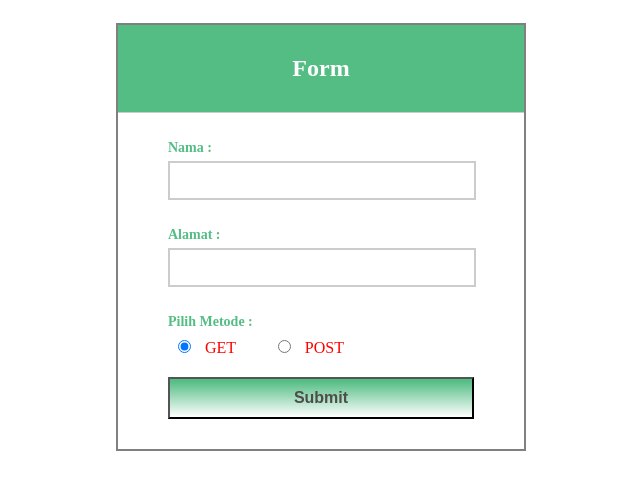
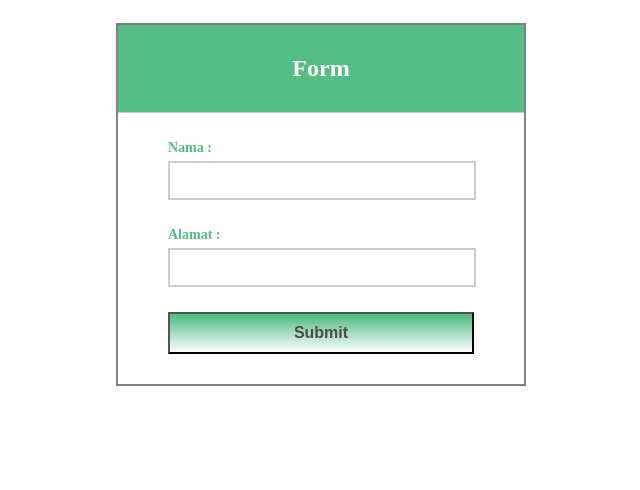
Before and after one commit to diahputr/gethero, a PHP site: page / in a window 1280 px wide. Shown: the top 490 px of the page, without its empty margins (208-848 px from the left). Run offline with PHP 8.4, Linux system fonts and the light colour scheme; some libraries are stand-ins or nearby versions.

Commit message:
Update index.php

```diff
--- a/get/index.php
+++ b/get/index.php
@@ -19,10 +19,6 @@
 			<label>Alamat :</label>
 			<input type="text" name="lalamat" id="lalamat" />
 
-			<label>Pilih Metode :</label>
-			<span><input type="radio" name="method" value="get" checked> GET &nbsp;&nbsp;&nbsp;&nbsp;&nbsp;&nbsp;
-			<input type="radio" name="method" value="post" > POST </span>
-
 			<input type="submit" name="submit" id="submit" value="Submit">
 		  </for>
 		<?php include "proses.php";?>
```
